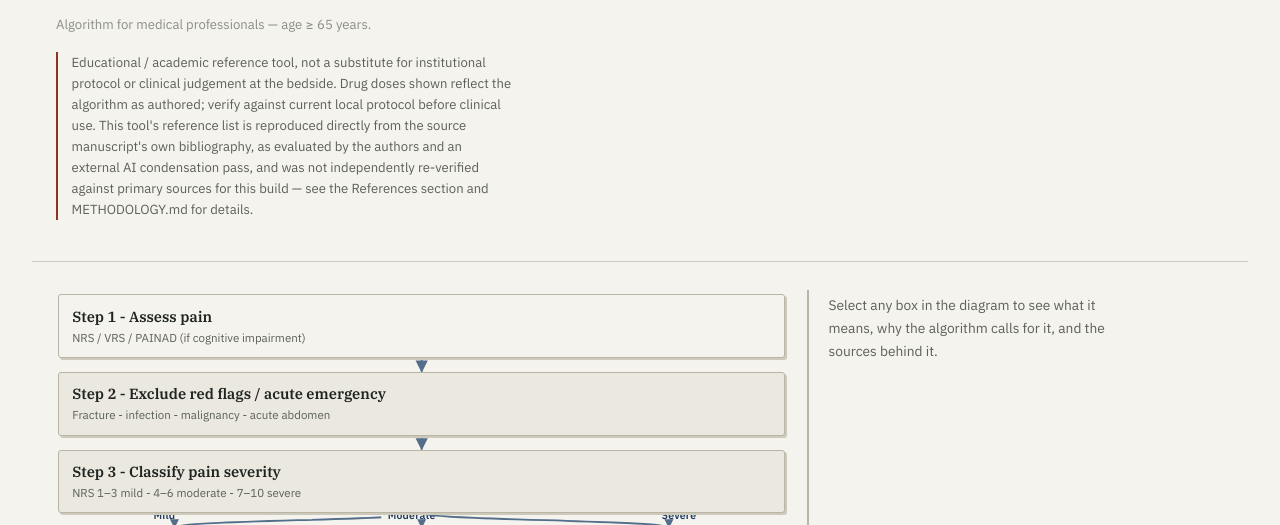
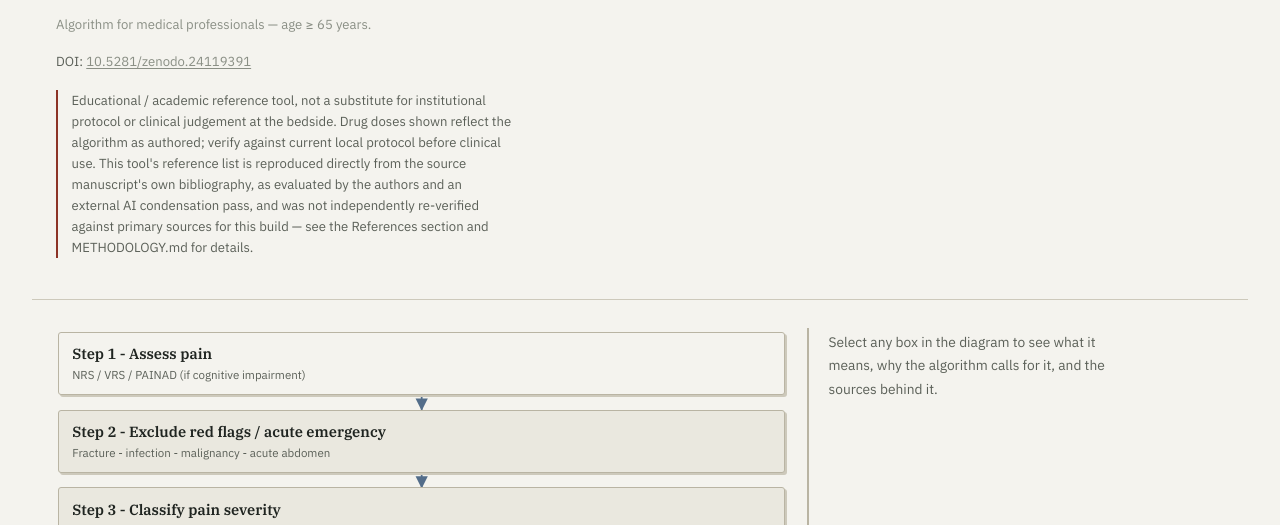
Before and after one commit to satbuhan/geriatric-pain-protocol, a plain HTML site: page index.html in a window 1280 px wide. Shown: the part 196-721 px from the top of the page. Drawn offline with Linux system fonts and the light colour scheme; no server answers.

Commit message:
Add Zenodo DOI badge to README and masthead
Co-Authored-By: Claude Sonnet 5 <noreply@anthropic.com>
Claude-Session: https://claude.ai/code/session_01J8ettcHb2V6QYVdxFW6xsz

```diff
--- a/index.html
+++ b/index.html
@@ -20,6 +20,7 @@
     &nbsp;— select any box below to read the reasoning and sources behind that step.
   </p>
   <p class="masthead__scope">Algorithm for medical professionals — age ≥ 65 years.</p>
+  <p class="masthead__doi">DOI: <a href="https://doi.org/10.5281/zenodo.24119391" target="_blank" rel="noopener">10.5281/zenodo.24119391</a></p>
   <p class="masthead__disclaimer">
     Educational / academic reference tool, not a substitute for institutional protocol or
     clinical judgement at the bedside. Drug doses shown reflect the algorithm as authored;
```
Also changed, not shown: 1 other file.
